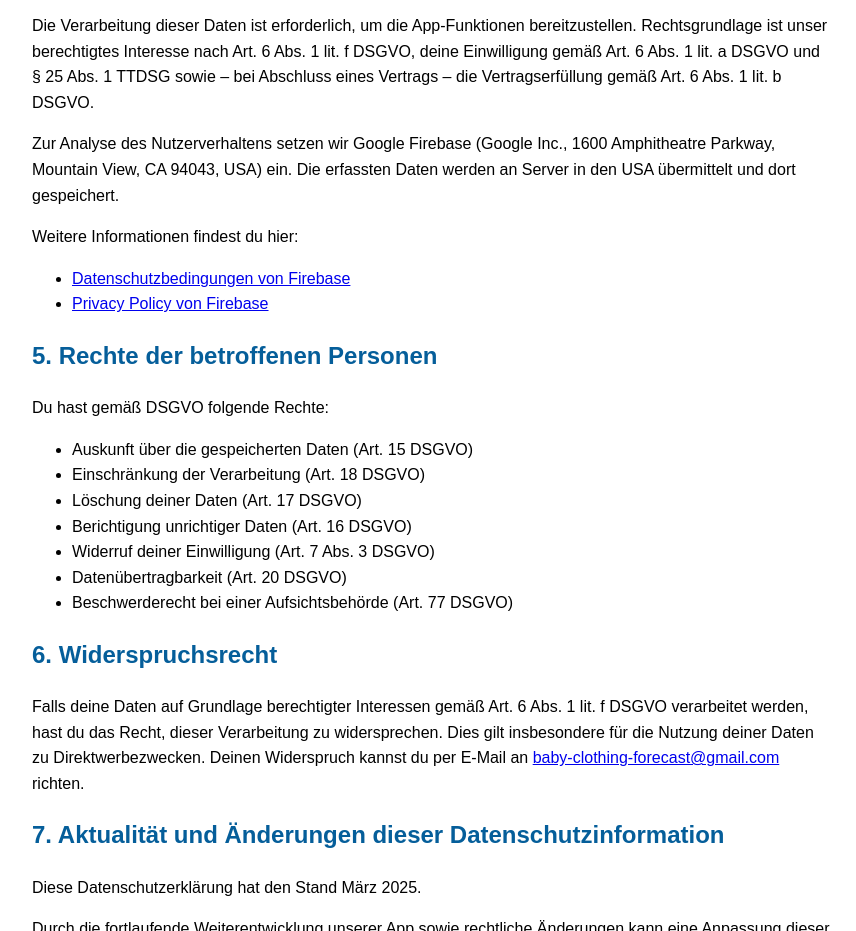
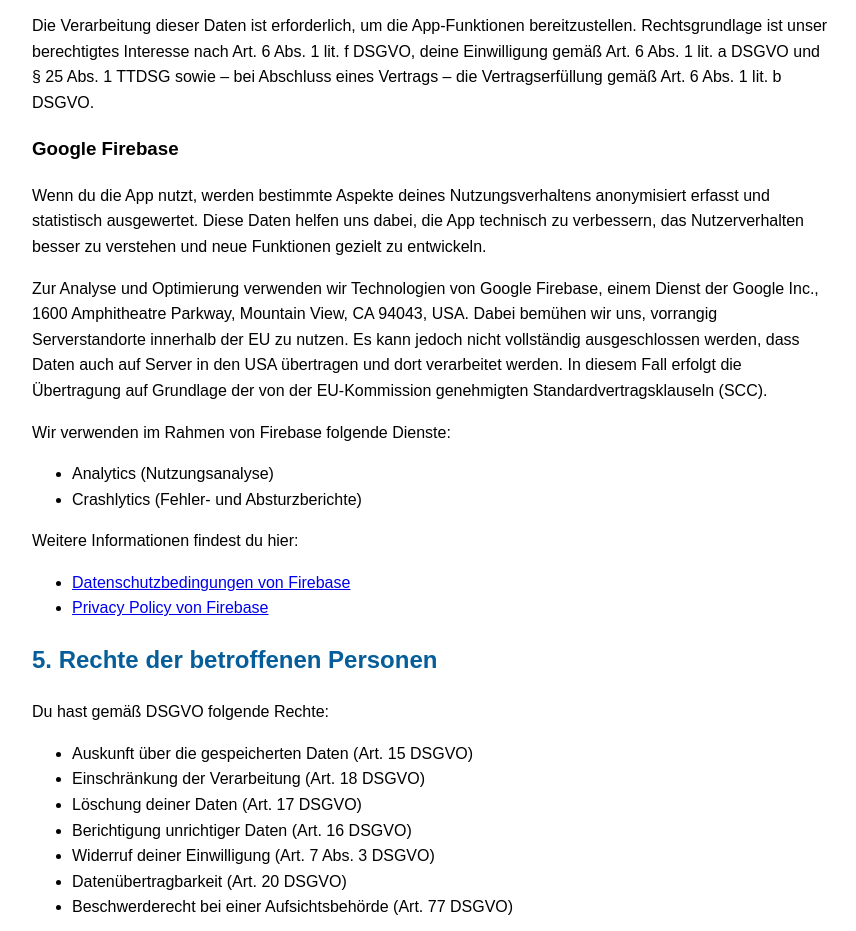
Before and after one commit to PhilippUbi/baby-clothing-forecast-web, a plain HTML site: page privacy.html in a window 1280 px wide. Shown: the part 1840-2771 px from the top of the page, without its empty margins (208-1064 px from the left). Drawn offline with Linux system fonts and the light colour scheme.

Commit message:
Changed privacy

```diff
--- a/privacy.html
+++ b/privacy.html
@@ -69,7 +69,17 @@
 </ul>
 <p>Diese Daten werden durch Drittanbieter wie Google und Apple erfasst, aggregiert und anonymisiert. Eine Zuordnung zu einer bestimmten Person ist nicht mehr möglich. Die Daten dienen ausschließlich statistischen Zwecken zur Optimierung unserer App.</p>
 <p>Die Verarbeitung dieser Daten ist erforderlich, um die App-Funktionen bereitzustellen. Rechtsgrundlage ist unser berechtigtes Interesse nach Art. 6 Abs. 1 lit. f DSGVO, deine Einwilligung gemäß Art. 6 Abs. 1 lit. a DSGVO und § 25 Abs. 1 TTDSG sowie – bei Abschluss eines Vertrags – die Vertragserfüllung gemäß Art. 6 Abs. 1 lit. b DSGVO.</p>
-<p>Zur Analyse des Nutzerverhaltens setzen wir Google Firebase (Google Inc., 1600 Amphitheatre Parkway, Mountain View, CA 94043, USA) ein. Die erfassten Daten werden an Server in den USA übermittelt und dort gespeichert.</p>
+
+<h3>Google Firebase</h3>
+<p>Wenn du die App nutzt, werden bestimmte Aspekte deines Nutzungsverhaltens anonymisiert erfasst und statistisch ausgewertet. Diese Daten helfen uns dabei, die App technisch zu verbessern, das Nutzerverhalten besser zu verstehen und neue Funktionen gezielt zu entwickeln.</p>
+<p>Zur Analyse und Optimierung verwenden wir Technologien von Google Firebase, einem Dienst der Google Inc., 1600 Amphitheatre Parkway, Mountain View, CA 94043, USA. Dabei bemühen wir uns, vorrangig Serverstandorte innerhalb der EU zu nutzen. Es kann jedoch nicht vollständig ausgeschlossen werden, dass Daten auch auf Server in den USA übertragen und dort verarbeitet werden. In diesem Fall erfolgt die Übertragung auf Grundlage der von der EU-Kommission genehmigten Standardvertragsklauseln (SCC).</p>
+
+<p>Wir verwenden im Rahmen von Firebase folgende Dienste:</p>
+<ul>
+  <li>Analytics (Nutzungsanalyse)</li>
+  <li>Crashlytics (Fehler- und Absturzberichte)</li>
+</ul>
+
 <p>Weitere Informationen findest du hier:</p>
 <ul>
   <li>
```
